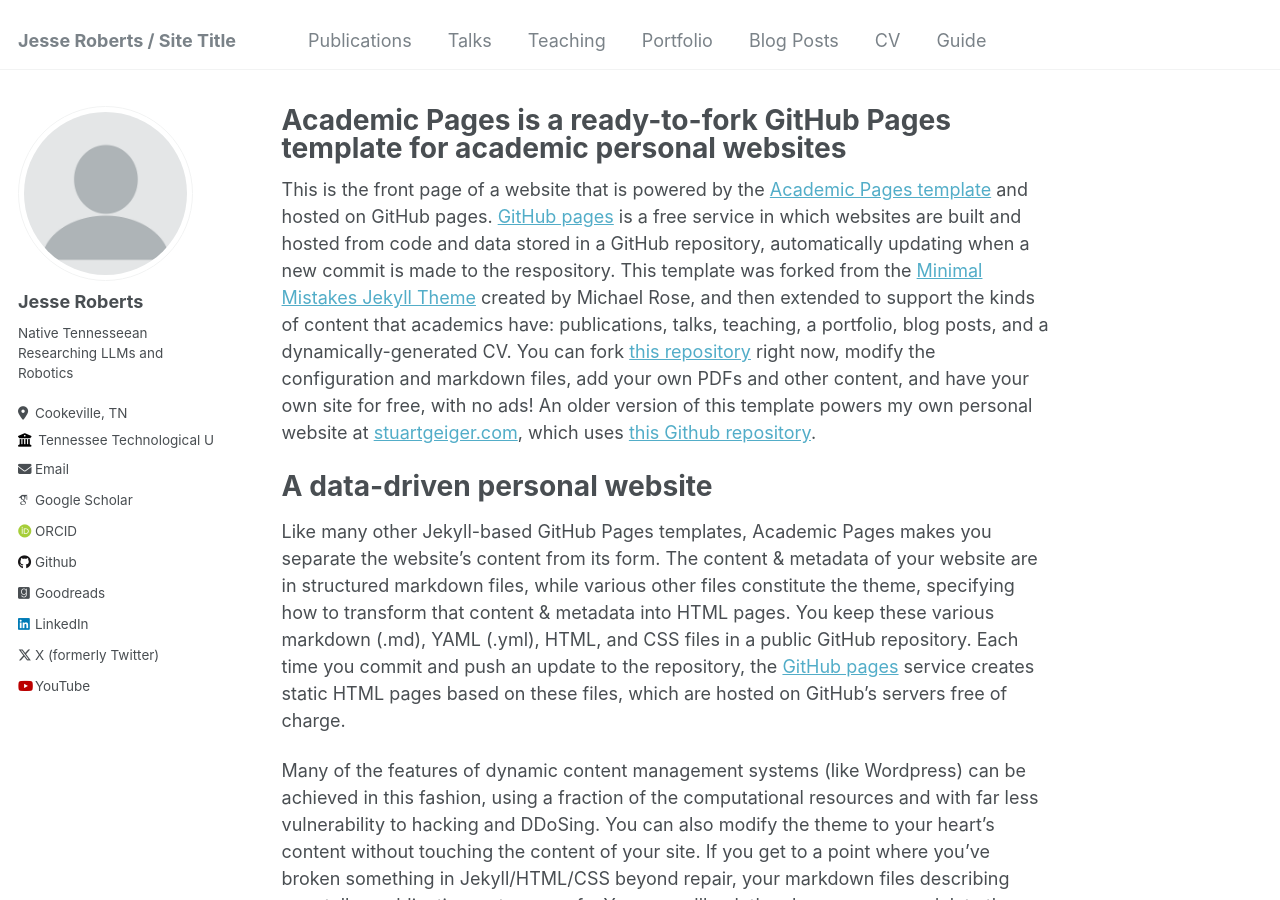
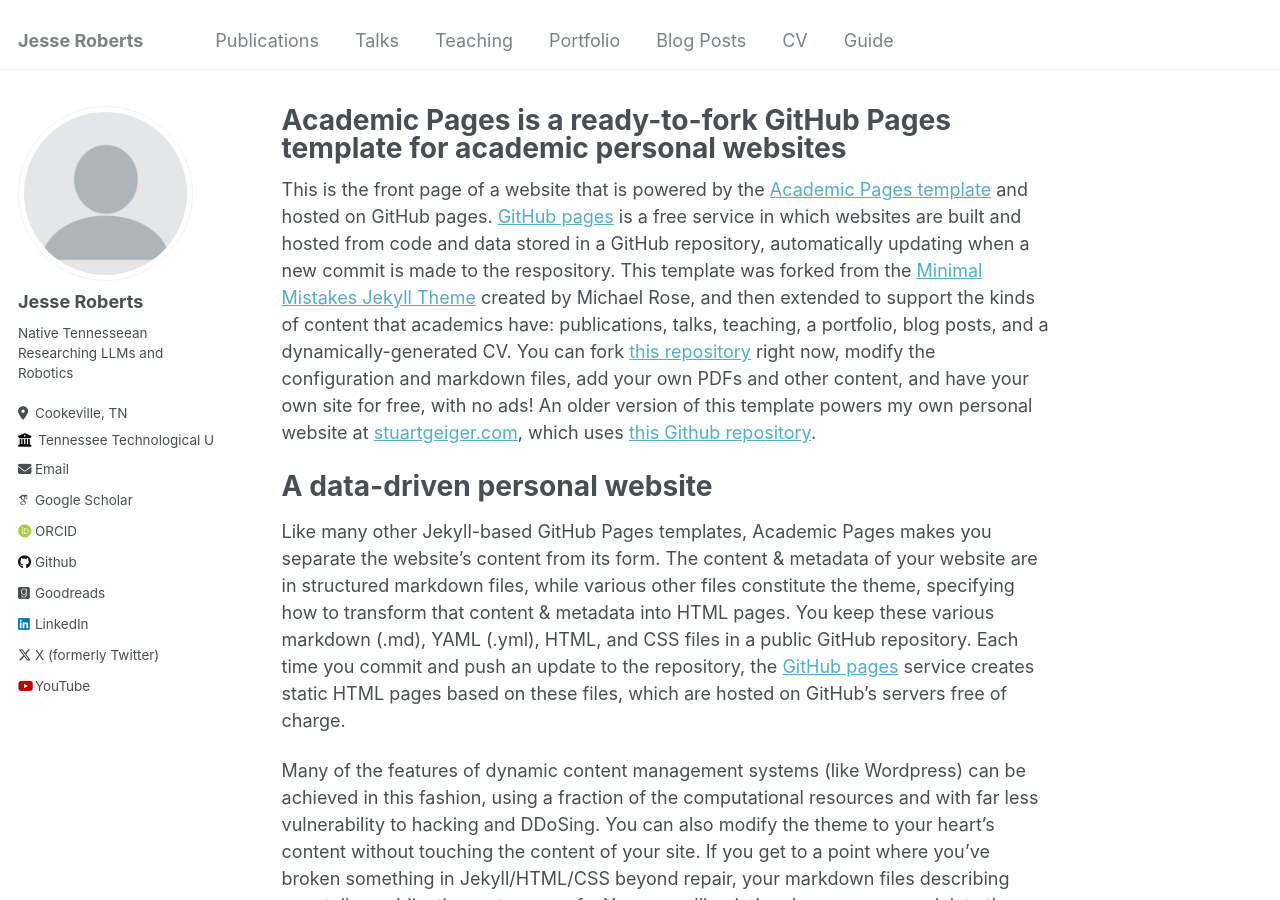
Before and after one commit to JesseTNRoberts/JesseTNRoberts.github.io, a Jekyll site: the page built from _pages/about.md, in a window 1280 px wide and 900 px high. Built offline with Jekyll 4.4.1, drawn with Linux system fonts in a browser that asks for light colours; some web fonts are replaced.

Commit message:
Update _config.yml

```diff
--- a/_config.yml
+++ b/_config.yml
@@ -8,7 +8,7 @@
 
 # Basic Site Settings
 locale                   : "en-US"
-title                    : "Jesse Roberts / Site Title"
+title                    : "Jesse Roberts"
 title_separator          : "-"
 name                     : &name "Jesse Roberts"
 description              : &description "personal description"
```
